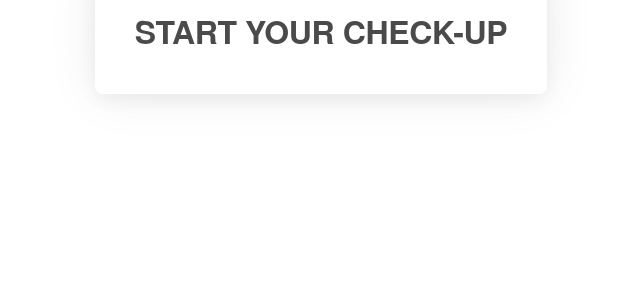
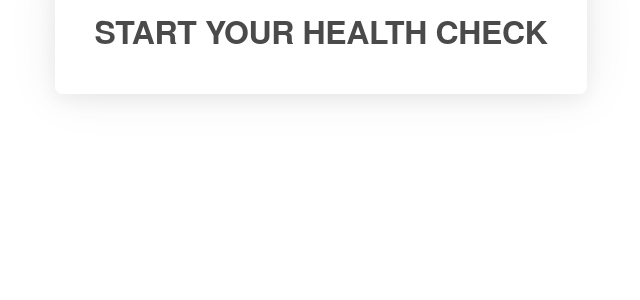
Before and after one commit to mo-sharif/Multi-step-react-form, a React app: page / in a window 1280 px wide. Shown: the top 300 px of the page, without its empty margins (319-959 px from the left). Built offline with nearby package versions, Linux system fonts and the light colour scheme; the HTML template or start-up script is replaced by a standard one.

Commit message:
New Updates

```diff
--- a/src/app.jsx
+++ b/src/app.jsx
@@ -8,7 +8,7 @@ class App extends Component {
 				<div className="row">
 					<div className="flex-item">
 						<Link to="assess" className="cardButton hover-shadow-effect">
-							START YOUR CHECK-UP
+							START YOUR HEALTH CHECK
 						</Link>
 					</div>
 				</div>
```
Also changed, not shown: 4 other files (tests, documents, lock files or other folders).
